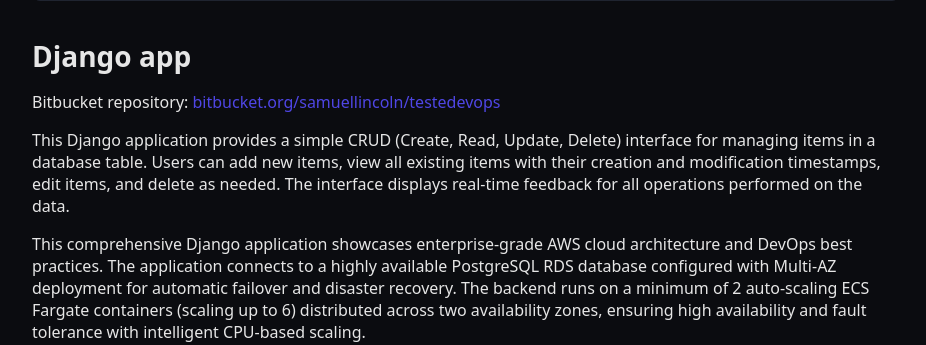
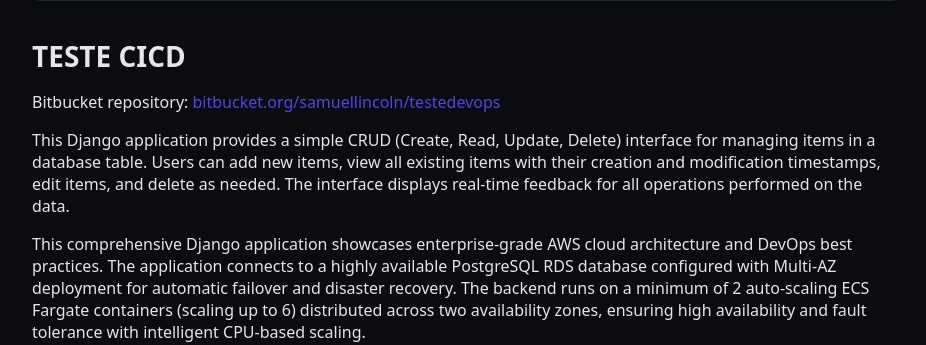
Before and after one commit to samuelincoln1/aws-django-platform, a Django app: page / in a window 1280 px wide. Shown: the part 284-629 px from the top of the page, without its empty margins (174-1100 px from the left). Run offline with Django 5.2, Linux system fonts and the light colour scheme; data that the repository does not hold is empty.

Commit message:
TESTE CICD

```diff
--- a/app/core/templates/core/index.html
+++ b/app/core/templates/core/index.html
@@ -36,7 +36,7 @@
 
       <div id="status" class="status" role="status" aria-live="polite"></div>
 
-        <h1>Django app</h1>
+        <h1>TESTE CICD</h1>
         <p>Bitbucket repository: <a href="https://bitbucket.org/samuellincoln/testedevops/src/main/" class="repo-link">bitbucket.org/samuellincoln/testedevops</a></p>
       <p>
         This Django application provides a simple CRUD (Create, Read, Update,
```
